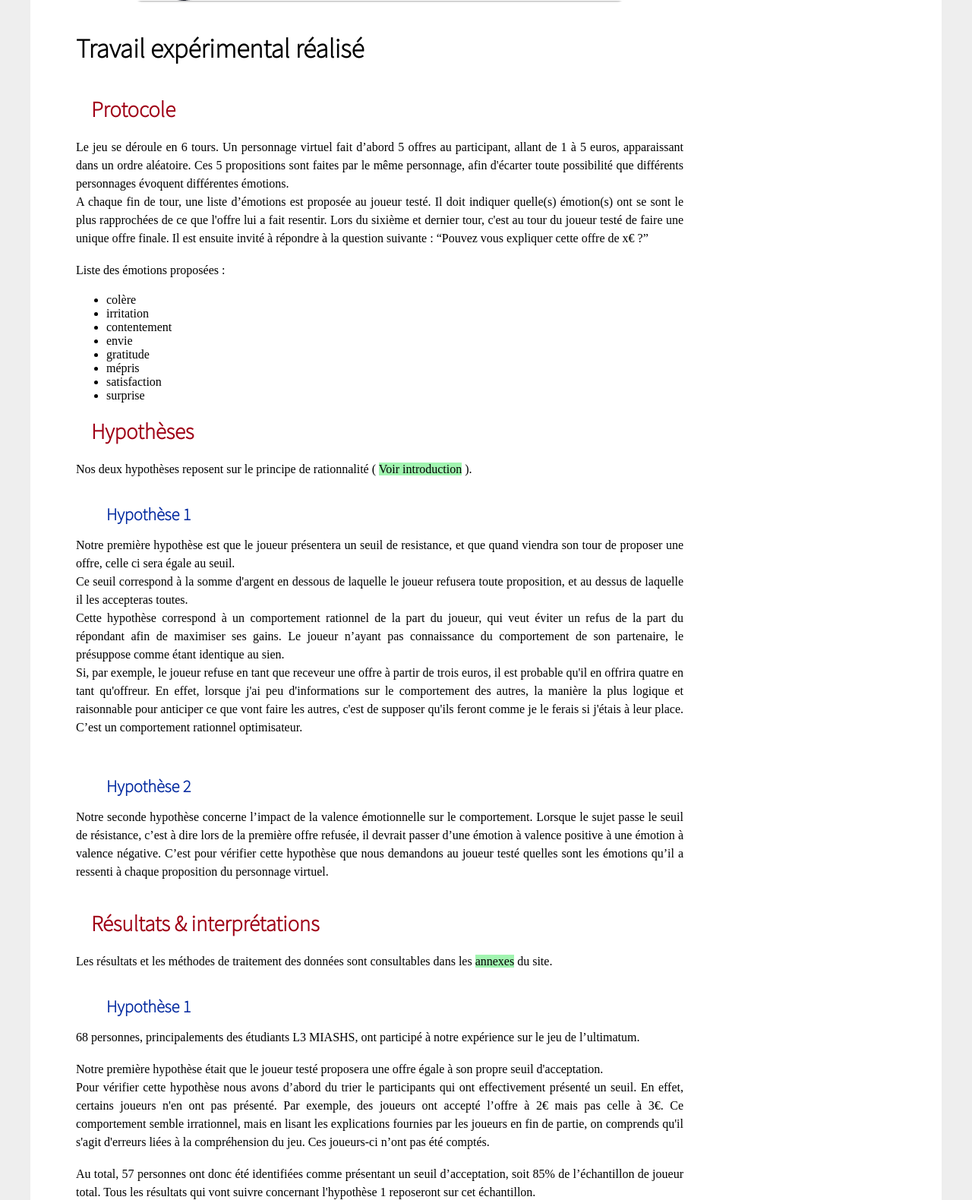
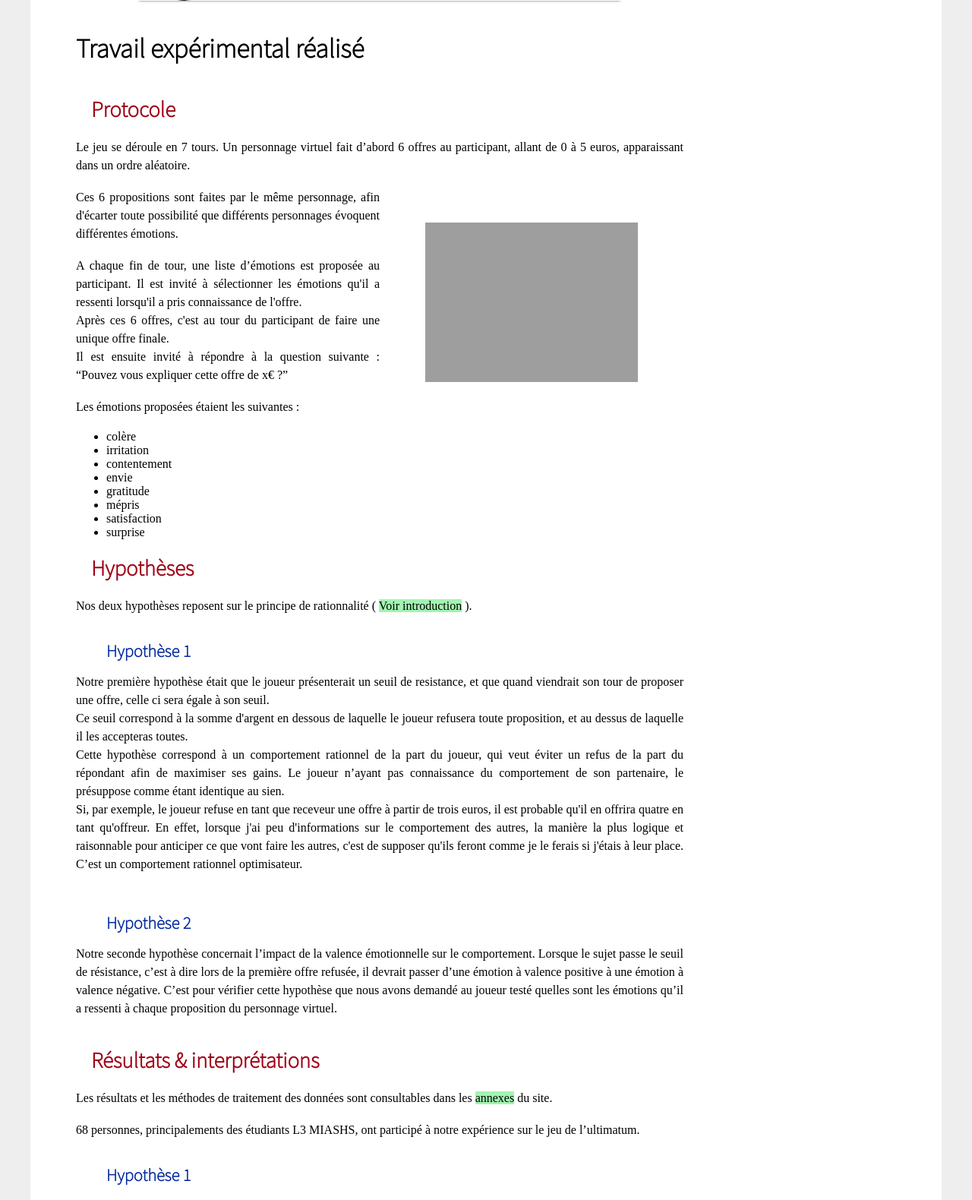
Before and after one commit to Jadounix/economie_colere, a PHP site: page /P4.php in a window 1280 px wide. Shown: the part 685-2265 px from the top of the page at 76% size. Run offline with PHP 8.4, Linux system fonts and the light colour scheme; some libraries are stand-ins or nearby versions; grey boxes are pictures that could not be loaded.

Commit message:
Correction + ajout d'images

```diff
--- a/P4.php
+++ b/P4.php
@@ -53,8 +53,12 @@
 		</div>
 		<h1>Travail expérimental réalisé</h1>
 		<h2>Protocole</h2>
-		<p>Le jeu se déroule en 6 tours. Un personnage virtuel fait d’abord 5 offres au participant, allant de 1 à 5 euros, apparaissant dans un ordre aléatoire. Ces 5 propositions sont faites par le même personnage, afin d'écarter toute possibilité que différents personnages évoquent différentes émotions. <br> A chaque fin de tour, une liste d’émotions est proposée au joueur testé. Il doit indiquer quelle(s) émotion(s) ont se sont le plus rapprochées de ce que l'offre lui a fait resentir. Lors du sixième et dernier tour, c'est au tour du joueur testé de faire une unique offre finale. Il est ensuite invité à répondre à la question suivante : “Pouvez vous expliquer cette offre de x€ ?”</p>
-		<p>Liste des émotions proposées :</p>
+		<p>Le jeu se déroule en 7 tours. Un personnage virtuel fait d’abord 6 offres au participant, allant de 0 à 5 euros, apparaissant dans un ordre aléatoire.</p>
+		<p><img src="images/P4/partenaire.png" style="float:right; transform:scale(0.7)" alt="">
+			Ces 6 propositions sont faites par le même personnage, afin d'écarter toute possibilité que différents personnages évoquent différentes émotions.
+		</p>
+		<p style="clear:left;"> A chaque fin de tour, une liste d’émotions est proposée au participant. Il est invité à sélectionner les émotions qu'il a ressenti lorsqu'il a pris connaissance de l'offre. <br> Après ces 6 offres,  c'est au tour du participant de faire une unique offre finale. <br> Il est ensuite invité à répondre à la question suivante : “Pouvez vous expliquer cette offre de x€ ?”</p>
+		<p>Les émotions proposées étaient les suivantes :</p>
 		<ul>
 			<li>colère</li>
 			<li>irritation</li>
@@ -68,19 +72,18 @@
 		<h2>Hypothèses</h2>
 		<p>Nos deux hypothèses reposent sur le principe de rationnalité ( <a href="p1.php">Voir introduction</a> ).</p>
 		<h3>Hypothèse 1</h3>
-		<p>Notre première hypothèse est que le joueur présentera un seuil de resistance, et que quand viendra son tour de proposer une offre, celle ci sera égale au seuil. <br>
+		<p>Notre première hypothèse était que le joueur présenterait un seuil de resistance, et que quand viendrait son tour de proposer une offre, celle ci sera égale à son seuil. <br>
 			Ce seuil correspond à la somme d'argent en dessous de laquelle le joueur refusera toute proposition, et au dessus de laquelle il les accepteras toutes.<br> Cette hypothèse correspond à un comportement rationnel de la part du joueur, qui veut éviter un refus de la part du répondant afin de maximiser ses gains. Le joueur n’ayant pas connaissance du comportement de son partenaire, le présuppose comme étant identique au sien. <br> Si, par exemple, le joueur refuse en tant que receveur une offre à partir de trois euros, il est probable qu'il en offrira quatre en tant qu'offreur. En effet, lorsque j'ai peu d'informations sur le comportement des autres, la manière la plus logique et raisonnable pour anticiper ce que vont faire les autres, c'est de supposer qu'ils feront comme je le ferais
 			si j'étais à leur place. C’est un comportement rationnel optimisateur.
 		</p><br/>
 		<h3>Hypothèse 2</h3>
 		<p>
-			Notre seconde hypothèse concerne l’impact de la valence émotionnelle sur le comportement. Lorsque le sujet passe le seuil de résistance, c’est à dire lors de la première offre refusée, il devrait passer d’une émotion à valence positive à une
-			émotion à valence négative. C’est pour vérifier cette hypothèse que nous demandons au joueur testé quelles sont les émotions qu’il a ressenti à chaque proposition du personnage virtuel.
+			Notre seconde hypothèse concernait l’impact de la valence émotionnelle sur le comportement. Lorsque le sujet passe le seuil de résistance, c’est à dire lors de la première offre refusée, il devrait passer d’une émotion à valence positive à une émotion à valence négative. C’est pour vérifier cette hypothèse que nous avons demandé au joueur testé quelles sont les émotions qu’il a ressenti à chaque proposition du personnage virtuel.
 		</p>
 		<h2>Résultats & interprétations</h2>
 		<p>Les résultats et les méthodes de traitement des données sont consultables dans les <a href="annexes.php">annexes</a> du site.</p>
+		<p>68 personnes, principalements des étudiants L3 MIASHS, ont participé à notre expérience sur le jeu de l’ultimatum.</p>
 		<h3>Hypothèse 1</h3>
-		<p>68 personnes, principalements des étudiants L3 MIASHS, ont participé à notre expérience sur le jeu de l’ultimatum.</p>
 		<p>Notre première hypothèse était que le joueur testé proposera une offre égale à son propre seuil d'acceptation. <br>Pour vérifier cette hypothèse nous avons d’abord du trier le participants qui ont effectivement présenté un seuil. En effet, certains joueurs n'en ont pas présenté. Par exemple, des joueurs ont accepté l’offre à 2€ mais pas celle  à 3€. Ce comportement semble irrationnel, mais en lisant les explications fournies par les joueurs en fin de partie, on comprends qu'il s'agit d'erreurs liées à la compréhension du jeu. Ces joueurs-ci
 		n’ont pas été comptés.</p><p>Au total, 57 personnes ont donc été identifiées comme présentant un seuil d’acceptation, soit 85% de l’échantillon de joueur total. Tous les résultats qui vont suivre concernant l'hypothèse 1 reposeront sur cet échantillon.</p>
 			<img src="images/P4/hasThreshold_ratio.png" class="chart" alt="">
@@ -116,8 +119,9 @@
 		<h2>Conclusion</h2>
 		<p>La non cohérence des résultats avec notre hypothèse peut aussi être expliqué par les limites du protocole. Par exemple, il est plus aisé pour les participants de faire des offres hautes puisque la monnaie est fictive. Du fait que les
 			participants jouent à un jeu et ne soient pas dans une réelle situation peut fausser les résultats. </p>
-		<p>De plus, les animations du jeu ont pu induire des émotions aux joueurs testés. En effet plusieurs participants nous ont indiqué que voir le personnage virtuel avec qui ils jouent “pleurer” lorsqu’ils refusaient son offre, leur procurait de l’empathie pour ce personnage virtuel.
-		<br>
+		<p>De plus, les animations du jeu ont pu induire des émotions aux joueurs testés. En effet plusieurs participants nous ont indiqué que voir le personnage virtuel avec qui ils jouent “pleurer” lorsqu’ils refusaient son offre, leur procurait de l’empathie pour ce personnage virtuel.</p> <img src="images/jeu/partenaire.png" alt="">
+
+		<p>
 	 	Toujours pour illustrer comment les élements graphiques du jeu et sa contextualisation ont eu de l'impact sur le comportement des joueur, beaucoup ont manifesté de l'animosité envers le personnage virtuel dans les commentaires de fin de partie. </p>
 
 		<p>Au final, nos résultats suggèrent que les personnes ont plus tendance à proposer une offre correspondant à la moitié de la somme à partager. C'est ce comportement innatendu qui a primé sur ceux décrits par nos hypothèses.</p>
```
